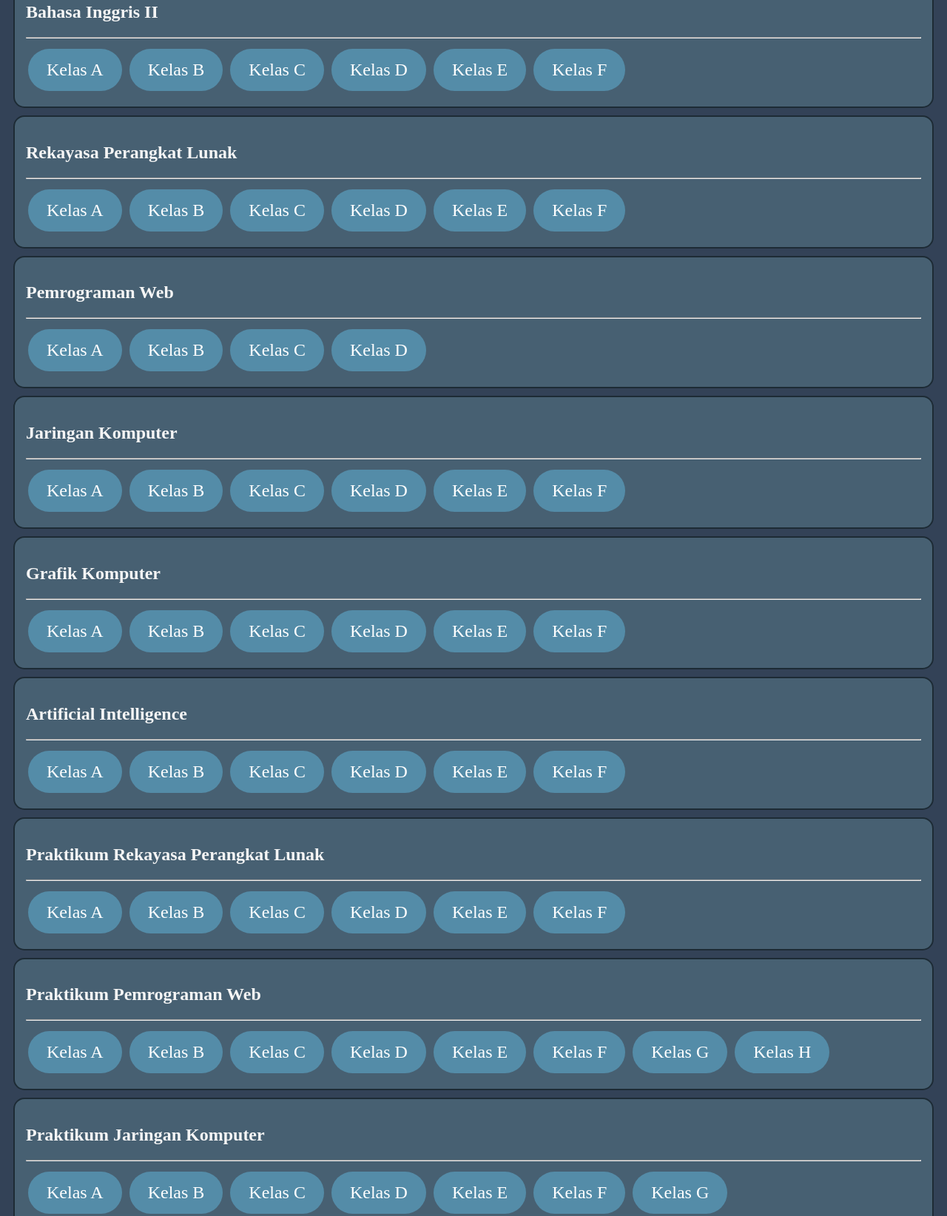
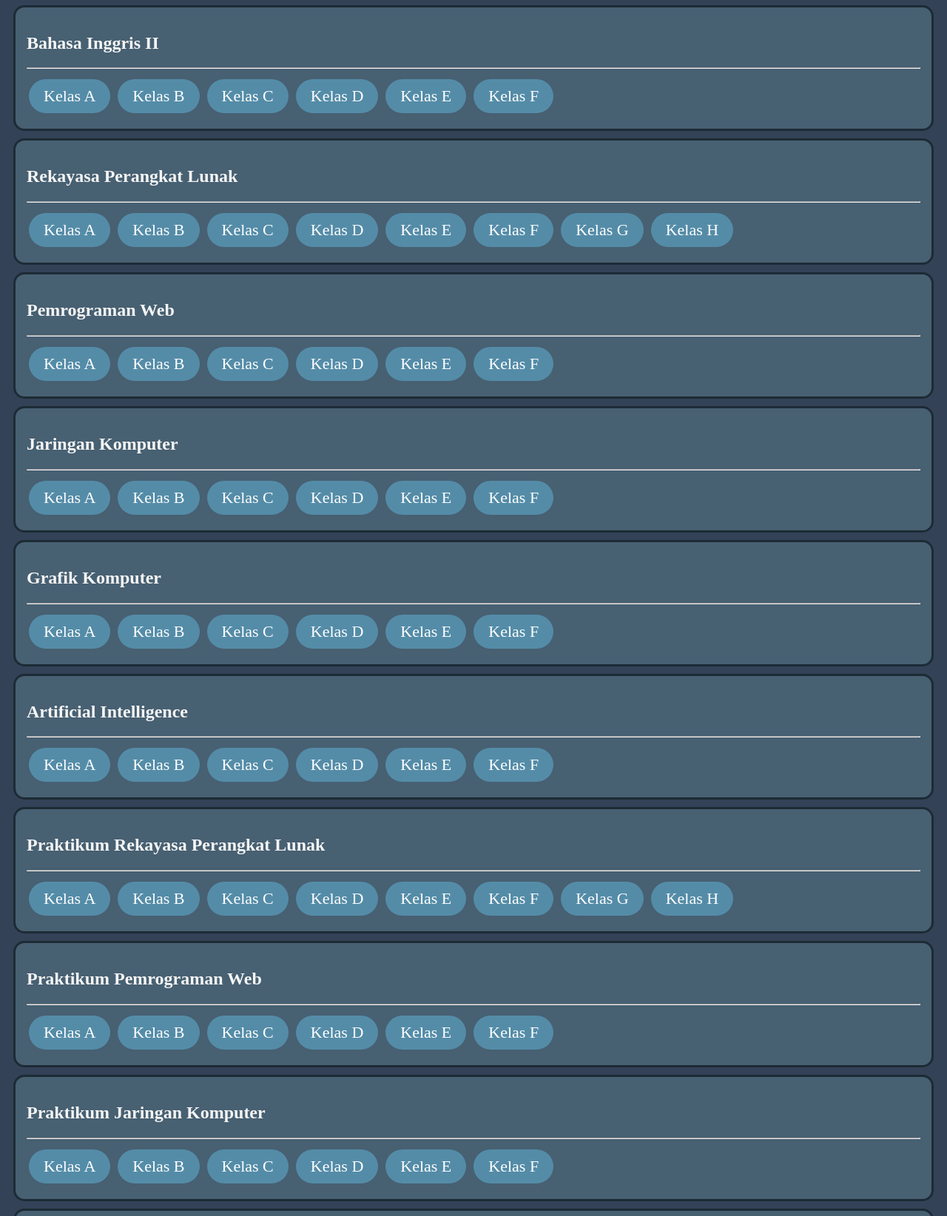
Before and after one commit to naufalbakh/KelasINTEGER-SMT4, a plain HTML site: page index.html in a window 1280 px wide. Shown: the part 216-1860 px from the top of the page at 74% size. Drawn offline with Linux system fonts and the light colour scheme.

Commit message:
Input Link Kelas dan Animasi Header

```diff
--- a/index.html
+++ b/index.html
@@ -1,17 +1,28 @@
 <!DOCTYPE html>
 <html>
+
 <head>
   <title>KELAS INTEGER SEMESTER 4</title>
-    <link rel="icon" type="image/png" href="favicon.png"/>
+  <link rel="icon" type="image/png" href="favicon.png" />
   <meta name="viewport" content="width=device-width, initial-scale=1.0">
   <style>
-    #more {display: none;}
+    #more {
+      display: none;
+    }
+
+    #header {
+      color: black;
+      text-align: center;
+      font-size: 20px;
+      transition: 0.4s;
+    }
+
     .tim {
       border-radius: 15px;
       margin: auto;
       text-align: center;
-        font-family:Poppins;
-        color:white;
+      font-family: Poppins;
+      color: white;
       padding: auto;
 
     }
@@ -19,17 +30,17 @@
     .matkul {
       background-color: #476072;
       color: whitesmoke;
-        border: 2px solid rgb(29, 43, 53);
+      border: 3px solid rgb(29, 43, 53);
       border-radius: 15px;
       margin: 10px;
       padding: 15px;
     }
 
     .button {
-        transition-duration: 0,4s;
-        font-family:Poppins;
-        padding: 15px 25px;
-        font-size: 24px;
+      transition-duration: 0, 4s;
+      font-family: Poppins;
+      padding: 10px 20px;
+      font-size: 22px;
       text-align: center;
       cursor: pointer;
       outline: none;
@@ -42,19 +53,19 @@
     }
 
     .button:hover {
-        background-color: #EEEEEE;
+      background-color: #bbd9ee;
       color: #476072;
     }
 
     .button:active {
-        background-color: #EEEEEE;
+      background-color: #bbd9ee;
       color: #476072;
       box-shadow: 0px 5px 10px rgb(41, 53, 61);
       transform: translateY(4px);
     }
 
-    .matkul:hover{
-        border: 2px solid rgb(255, 255, 255);
+    .matkul:hover {
+      border: 3px solid rgb(255, 255, 255);
     }
   </style>
 
@@ -62,19 +73,41 @@
 
 <body style="background-color: #334257;">
 
-<h1 style="text-align: center;font-family:Poppins;color:white" >GRUP KELAS TEKNIK INFORMATIKA ANGKATAN 2020<br><br>(SEMESTER 4)</h1>
+  <div id="header"><h1 style=" text-align: center;font-family:Poppins;color:white">GRUP KELAS TEKNIK INFORMATIKA ANGKATAN
+    2020<br><br>(SEMESTER 4)</h1></div>
+  <!-- <h1 style=" text-align: center;font-family:Poppins;color:white">GRUP KELAS TEKNIK INFORMATIKA ANGKATAN
+    2020<br><br>(SEMESTER 4)</h1> -->
   <br>
+
+  <script>
+    // When the user scrolls down 50px from the top of the document, resize the header's font size
+    window.onscroll = function () { scrollFunction() };
+
+    function scrollFunction() {
+      if (document.body.scrollTop > 25 || document.documentElement.scrollTop > 25) {
+        document.getElementById("header").style.fontSize = "16px";
+      } else {
+        document.getElementById("header").style.fontSize = "20px";
+      }
+    }
+  </script>
 
   <div class="matkul">
     <h2 style="font-family:Poppins;">Bahasa Inggris II</h2>
     <form>
       <hr>
-      <input class="button" type="button" onclick="window.open('https://chat.whatsapp.com/CfjIb1cFmwM54tX5PKAUGn');" value="Kelas A" />
-      <input class="button" type="button" onclick="window.open('https://chat.whatsapp.com/GpxnEYbywWH66DYIVTv5p0');" value="Kelas B" />
-      <input class="button" type="button" onclick="window.open('https://chat.whatsapp.com/FR4z3SMALumKYpQcOXiY25');" value="Kelas C" />
-      <input class="button" type="button" onclick="window.open('https://chat.whatsapp.com/FxCZVvYfdEO5wWdbvzgYT1');" value="Kelas D" />
-      <input class="button" type="button" onclick="window.open('https://chat.whatsapp.com/F6K6zYX0rW7CFJMkgFlkgF');" value="Kelas E" />
-      <input class="button" type="button" onclick="window.open('https://chat.whatsapp.com/LSRjZsS4J7CIa8C3SEDCio');" value="Kelas F" />
+      <input class="button" type="button" onclick="window.open('https://chat.whatsapp.com/EmVzyCfjZEl1ocLMeum3KX');"
+        value="Kelas A" />
+      <input class="button" type="button" onclick="window.open('https://chat.whatsapp.com/GAy3uscGtcO4IkZsG3aJg9');"
+        value="Kelas B" />
+      <input class="button" type="button" onclick="window.open('https://chat.whatsapp.com/DnAPjZLr6RS0ZiPTFuwtwa');"
+        value="Kelas C" />
+      <input class="button" type="button" onclick="window.open('https://chat.whatsapp.com/JoTUo2CHDpa12fVU4giJjs');"
+        value="Kelas D" />
+      <input class="button" type="button" onclick="window.open('https://chat.whatsapp.com/Dhozkc7i930EojiBYmvEUI');"
+        value="Kelas E" />
+      <input class="button" type="button" onclick="window.open('https://chat.whatsapp.com/KLHwiTZUCYJLOG2DkOXNzt');"
+        value="Kelas F" />
     </form>
   </div>
 
@@ -82,12 +115,22 @@
     <h2 style="font-family:Poppins;">Rekayasa Perangkat Lunak</h2>
     <form>
       <hr>
-      <input class="button" type="button" onclick="window.open('https://chat.whatsapp.com/JAN2Hpz39QF7JleKfKlauP');" value="Kelas A" />
-      <input class="button" type="button" onclick="window.open('https://chat.whatsapp.com/BzqHM4fXXD3633Y5GP9sQ5');" value="Kelas B" />
-      <input class="button" type="button" onclick="window.open('https://chat.whatsapp.com/Boo1gFUVzn1L4Q6qyADpMK');" value="Kelas C" />
-      <input class="button" type="button" onclick="window.open('https://chat.whatsapp.com/F1KAOtCJOSN8AlvnctVStO');" value="Kelas D" />
-      <input class="button" type="button" onclick="window.open('https://chat.whatsapp.com/KgmMhwdhwzbAyfiBLRfZep');" value="Kelas E" />
-      <input class="button" type="button" onclick="window.open('https://chat.whatsapp.com/CIcX0bYOAnC1HeJjruceLJ');" value="Kelas F" />
+      <input class="button" type="button" onclick="window.open('https://chat.whatsapp.com/LQrPq5t8rV3D1xSJAKpcO6');"
+        value="Kelas A" />
+      <input class="button" type="button" onclick="window.open('https://chat.whatsapp.com/IEriNE86ritDvNBkwDK2Wf');"
+        value="Kelas B" />
+      <input class="button" type="button" onclick="window.open('https://chat.whatsapp.com/D01amp4kabSD7r8JXG2S5M');"
+        value="Kelas C" />
+      <input class="button" type="button" onclick="window.open('https://chat.whatsapp.com/Dm8fXo762I32MqSzTGf65r');"
+        value="Kelas D" />
+      <input class="button" type="button" onclick="window.open('https://chat.whatsapp.com/EFDHqtxRUHFG0VNWruM4Fi');"
+        value="Kelas E" />
+      <input class="button" type="button" onclick="window.open('https://chat.whatsapp.com/Cr9jNZnzotKHGjGNERHJaW');"
+        value="Kelas F" />
+      <input class="button" type="button" onclick="window.open('https://chat.whatsapp.com/CUFN9c0lMrAAmUMiCR93ZE');"
+        value="Kelas G" />
+      <input class="button" type="button" onclick="window.open('https://chat.whatsapp.com/B58On6jMg6WD20waDNsDOG');"
+        value="Kelas H" />
     </form>
   </div>
 
@@ -95,10 +138,18 @@
     <h2 style="font-family:Poppins;">Pemrograman Web</h2>
     <form>
       <hr>
-      <input class="button" type="button" onclick="window.open('https://chat.whatsapp.com/Dgwr0O31gdbE6aIO0YH4m6');" value="Kelas A" />
-      <input class="button" type="button" onclick="window.open('https://chat.whatsapp.com/Dt2rbGmKYxGJpCTyMgB5jZ');" value="Kelas B" />
-      <input class="button" type="button" onclick="window.open('https://chat.whatsapp.com/DQjvvguIPML19kir3ZbhYy');" value="Kelas C" />
-      <input class="button" type="button" onclick="window.open('https://chat.whatsapp.com/CynljsY4QsbHCGhJ9vsiCR');" value="Kelas D" />
+      <input class="button" type="button" onclick="window.open('https://chat.whatsapp.com/EFgrRJCddve1IRrYdHQnxN');"
+        value="Kelas A" />
+      <input class="button" type="button" onclick="window.open('https://chat.whatsapp.com/JcOsqXoZuNICCecqsxB6vF');"
+        value="Kelas B" />
+      <input class="button" type="button" onclick="window.open('https://chat.whatsapp.com/GU0Lms3jz3p3sxCSJcQnxI');"
+        value="Kelas C" />
+      <input class="button" type="button" onclick="window.open('https://chat.whatsapp.com/KNcHzfvcUyL8294eXB8iMh');"
+        value="Kelas D" />
+      <input class="button" type="button" onclick="window.open('https://chat.whatsapp.com/CzBxsOvEoZQ6uRoyEgxBdm');"
+        value="Kelas E" />
+      <input class="button" type="button" onclick="window.open('https://chat.whatsapp.com/CzCKgvYNL7J1Gjqt2LM4NO');"
+        value="Kelas F" />
     </form>
   </div>
 
@@ -106,12 +157,18 @@
     <h2 style="font-family:Poppins;">Jaringan Komputer</h2>
     <form>
       <hr>
-      <input class="button" type="button" onclick="window.open('https://chat.whatsapp.com/DoOHzLj590U4Zb0yPdZDOi');" value="Kelas A" />
-      <input class="button" type="button" onclick="window.open('https://chat.whatsapp.com/EyluhLln00YILQz4Kc2knA');" value="Kelas B" />
-      <input class="button" type="button" onclick="window.open('https://chat.whatsapp.com/Cj36QRWbvhKDTf1a4n2jUU');" value="Kelas C" />
-      <input class="button" type="button" onclick="window.open('https://chat.whatsapp.com/DHXnHynY1rr1joSHbhQZ7M');" value="Kelas D" />
-      <input class="button" type="button" onclick="window.open('https://chat.whatsapp.com/KHiPjb2SOxC9O9xLgIDB4t');" value="Kelas E" />
-      <input class="button" type="button" onclick="window.open('https://chat.whatsapp.com/EnbiaVRYCwXFjFQwfptrMX');" value="Kelas F" />
+      <input class="button" type="button" onclick="window.open('https://chat.whatsapp.com/DccrtUwlXHuD6La22iygwH');"
+        value="Kelas A" />
+      <input class="button" type="button" onclick="window.open('https://chat.whatsapp.com/E4jBaX0pYShBdfOAx1Whfj');"
+        value="Kelas B" />
+      <input class="button" type="button" onclick="window.open('https://chat.whatsapp.com/KKswNbgy86jAB2ze0k0jFK');"
+        value="Kelas C" />
+      <input class="button" type="button" onclick="window.open('https://chat.whatsapp.com/FLp1gdS4UVo9z1TbSehSwP');"
+        value="Kelas D" />
+      <input class="button" type="button" onclick="window.open('https://chat.whatsapp.com/KUbdBvx3yTr4mHeB2lusle');"
+        value="Kelas E" />
+      <input class="button" type="button" onclick="window.open('https://chat.whatsapp.com/H09V9Pol1lMLbj5KBh3VDJ');"
+        value="Kelas F" />
     </form>
   </div>
 
@@ -119,12 +176,18 @@
     <h2 style="font-family:Poppins;">Grafik Komputer</h2>
     <form>
       <hr>
-      <input class="button" type="button" onclick="window.open('https://chat.whatsapp.com/FAdqGI7Md8L27WL1O9nlWi');" value="Kelas A" />
-      <input class="button" type="button" onclick="window.open('https://chat.whatsapp.com/FTCaA6UITRI7RwsbKW7aqR');" value="Kelas B" />
-      <input class="button" type="button" onclick="window.open('https://chat.whatsapp.com/FlzrCLV8KWBEthLMcnPuHW');" value="Kelas C" />
-      <input class="button" type="button" onclick="window.open('https://chat.whatsapp.com/KFNRjFGwHO0IB9uA5c7GZW');" value="Kelas D" />
-      <input class="button" type="button" onclick="window.open('https://chat.whatsapp.com/FfHY2r33N4HLRCvZNU4Cvc');" value="Kelas E" />
-      <input class="button" type="button" onclick="window.open('https://chat.whatsapp.com/JLmFv8UEc9NLOqb1E69YRZ');" value="Kelas F" />
+      <input class="button" type="button" onclick="window.open('https://chat.whatsapp.com/EXwaDlzpfk2DuvefJ5NTqV');"
+        value="Kelas A" />
+      <input class="button" type="button" onclick="window.open('https://chat.whatsapp.com/EhLP3eRWTgyLPsLhrpoLb2');"
+        value="Kelas B" />
+      <input class="button" type="button" onclick="window.open('https://chat.whatsapp.com/FP7ljSIGSw3Joxg4MbLy5x');"
+        value="Kelas C" />
+      <input class="button" type="button" onclick="window.open('https://chat.whatsapp.com/JfV5TeAB7lt8CFk3mW9rUg');"
+        value="Kelas D" />
+      <input class="button" type="button" onclick="window.open('https://chat.whatsapp.com/HG3NMdMBCxTImWSzaGh3Qa');"
+        value="Kelas E" />
+      <input class="button" type="button" onclick="window.open('https://chat.whatsapp.com/LTGvpvg0qDXEXXZ4q5nAzX');"
+        value="Kelas F" />
     </form>
   </div>
 
@@ -132,12 +195,18 @@
     <h2 style="font-family:Poppins;">Artificial Intelligence</h2>
     <form>
       <hr>
-      <input class="button" type="button" onclick="window.open('https://chat.whatsapp.com/G7fqwrqb9j384wpP1x1C9s');" value="Kelas A" />
-      <input class="button" type="button" onclick="window.open('https://chat.whatsapp.com/C5Qj8hrNFoMChrBITaM97e');" value="Kelas B" />
-      <input class="button" type="button" onclick="window.open('https://chat.whatsapp.com/KWAd1exNsVPLXEy6bEv0td');" value="Kelas C" />
-      <input class="button" type="button" onclick="window.open('https://chat.whatsapp.com/KXEXn06D8uZ1g52VgI1ERY');" value="Kelas D" />
-      <input class="button" type="button" onclick="window.open('https://chat.whatsapp.com/Jb1Gv55B5mLFcTvMHenpdz');" value="Kelas E" />
-      <input class="button" type="button" onclick="window.open('https://chat.whatsapp.com/G29HvycJ1tY8JbBiQYc77t');" value="Kelas F" />
+      <input class="button" type="button" onclick="window.open('https://chat.whatsapp.com/Gz95X8ddyge8G8KYd0i0kH');"
+        value="Kelas A" />
+      <input class="button" type="button" onclick="window.open('https://chat.whatsapp.com/H7vPghwqAd23fGU4JYiiDD');"
+        value="Kelas B" />
+      <input class="button" type="button" onclick="window.open('https://chat.whatsapp.com/Brf4uXT7cROEwNqqymhWzY');"
+        value="Kelas C" />
+      <input class="button" type="button" onclick="window.open('https://chat.whatsapp.com/JMeUeiNsYyUCADpRIkbdvv');"
+        value="Kelas D" />
+      <input class="button" type="button" onclick="window.open('https://chat.whatsapp.com/Fr9jfEdpNx5AEdlIKSzIiC');"
+        value="Kelas E" />
+      <input class="button" type="button" onclick="window.open('https://chat.whatsapp.com/JkGmFYTYPMc8nwOlwwNU0M');"
+        value="Kelas F" />
     </form>
   </div>
 
@@ -145,12 +214,22 @@
     <h2 style="font-family:Poppins;">Praktikum Rekayasa Perangkat Lunak</h2>
     <form>
       <hr>
-      <input class="button" type="button" onclick="window.open('https://chat.whatsapp.com/CA380BI7OVc529fsEgPNyS');" value="Kelas A" />
-      <input class="button" type="button" onclick="window.open('https://chat.whatsapp.com/GNsP0K7XMyu4PEV4mk4QNR');" value="Kelas B" />
-      <input class="button" type="button" onclick="window.open('https://chat.whatsapp.com/CaymW4rX9tT1DiyoRxcn2c');" value="Kelas C" />
-      <input class="button" type="button" onclick="window.open('https://chat.whatsapp.com/IJW8TNonspkEDPys8ET9Ye');" value="Kelas D" />
-      <input class="button" type="button" onclick="window.open('https://chat.whatsapp.com/GdK40hN4teiAyc7qUh4VjM');" value="Kelas E" />
-      <input class="button" type="button" onclick="window.open('https://chat.whatsapp.com/IVWUjgKuZuR7LLDOhAOcw9');" value="Kelas F" />
+      <input class="button" type="button" onclick="window.open('https://chat.whatsapp.com/DgpAul26zzt92praPVFQwa');"
+        value="Kelas A" />
+      <input class="button" type="button" onclick="window.open('https://chat.whatsapp.com/LKZ9awKINOeB3gUdoDcO3o');"
+        value="Kelas B" />
+      <input class="button" type="button" onclick="window.open('https://chat.whatsapp.com/Cvu1PevBegp9T0NZ035ZZx');"
+        value="Kelas C" />
+      <input class="button" type="button" onclick="window.open('https://chat.whatsapp.com/LgzM8cea5TY3rH0sSvErCQ');"
+        value="Kelas D" />
+      <input class="button" type="button" onclick="window.open('https://chat.whatsapp.com/H1DT51RAKH04Mlei9Ut9OU');"
+        value="Kelas E" />
+      <input class="button" type="button" onclick="window.open('https://chat.whatsapp.com/C0raSSg0QBgLODID8g3Hke');"
+        value="Kelas F" />
+      <input class="button" type="button" onclick="window.open('https://chat.whatsapp.com/CpKVxbQPbNwK0J9pbxkuO2');"
+        value="Kelas G" />
+      <input class="button" type="button" onclick="window.open('https://chat.whatsapp.com/Eg6y8cA6gxn2bH3SeUdhlb');"
+        value="Kelas H" />
     </form>
   </div>
 
@@ -158,14 +237,18 @@
     <h2 style="font-family:Poppins;">Praktikum Pemrograman Web</h2>
     <form>
       <hr>
-      <input class="button" type="button" onclick="window.open('https://chat.whatsapp.com/KZKZ7Gpe5qfG6RWFJHU8fr');" value="Kelas A" />
-      <input class="button" type="button" onclick="window.open('https://chat.whatsapp.com/HVHUfCRjner6gqTnVunfK1');" value="Kelas B" />
-      <input class="button" type="button" onclick="window.open('https://chat.whatsapp.com/FMWpyN7KT893TGhV5SocK8');" value="Kelas C" />
-      <input class="button" type="button" onclick="window.open('https://chat.whatsapp.com/Du7mK5vTiHlAdsK687ApJa');" value="Kelas D" />
-      <input class="button" type="button" onclick="window.open('https://chat.whatsapp.com/GKkpO50FBxBJXlrBXXWM3g');" value="Kelas E" />
-      <input class="button" type="button" onclick="window.open('https://chat.whatsapp.com/DHuzlwrRuTuERAPYXsL90G');" value="Kelas F" />
-      <input class="button" type="button" onclick="window.open('https://chat.whatsapp.com/HoChD0ADgbiKvpl9f7SayS');" value="Kelas G" />
-      <input class="button" type="button" onclick="window.open('https://chat.whatsapp.com/HFH2cqoRnCk2MtnKybdfS3');" value="Kelas H" />
+      <input class="button" type="button" onclick="window.open('https://chat.whatsapp.com/L5W1LRjle6zEl8ecV5os0Z');"
+        value="Kelas A" />
+      <input class="button" type="button" onclick="window.open('https://chat.whatsapp.com/LFiuodCpzNiI99LvP6J5wF');"
+        value="Kelas B" />
+      <input class="button" type="button" onclick="window.open('https://chat.whatsapp.com/CaumBhj0Cyk0Dr7cLlySyR');"
+        value="Kelas C" />
+      <input class="button" type="button" onclick="window.open('https://chat.whatsapp.com/BjWp8N0WA10Lue6pReqqzg');"
+        value="Kelas D" />
+      <input class="button" type="button" onclick="window.open('https://chat.whatsapp.com/Cgf3YqCQ06IIIhT3QCTzpB');"
+        value="Kelas E" />
+      <input class="button" type="button" onclick="window.open('https://chat.whatsapp.com/I3UYJ7wdUBh9IYad4Wx5iW');"
+        value="Kelas F" />
     </form>
   </div>
 
@@ -173,13 +256,18 @@
     <h2 style="font-family:Poppins;">Praktikum Jaringan Komputer</h2>
     <form>
       <hr>
-      <input class="button" type="button" onclick="window.open('https://chat.whatsapp.com/C57eBoRpF7HK9qNiUulTdd');" value="Kelas A" />
-      <input class="button" type="button" onclick="window.open('https://chat.whatsapp.com/DjK5j2CDuKWJcXitdYtPUa');" value="Kelas B" />
-      <input class="button" type="button" onclick="window.open('https://chat.whatsapp.com/KRpsmt4OXBO7yLrJdJ63fE');" value="Kelas C" />
-      <input class="button" type="button" onclick="window.open('https://chat.whatsapp.com/Ftr6luIFoxpGhMg4rLegS4');" value="Kelas D" />
-      <input class="button" type="button" onclick="window.open('https://chat.whatsapp.com/GyVwFUQIWE85hvkfOdT5Ms');" value="Kelas E" />
-      <input class="button" type="button" onclick="window.open('https://chat.whatsapp.com/BCRuR4zEznRD1fy5TpKktI');" value="Kelas F" />
-      <input class="button" type="button" onclick="window.open('https://chat.whatsapp.com/GQdw8iAE6nB9fAnQK4NK2n');" value="Kelas G" />
+      <input class="button" type="button" onclick="window.open('https://chat.whatsapp.com/IP0YZXcI97RFNq0BEmzRvH');"
+        value="Kelas A" />
+      <input class="button" type="button" onclick="window.open('https://chat.whatsapp.com/KclUJ9ThEWx3mb7P0MZzJC');"
+        value="Kelas B" />
+      <input class="button" type="button" onclick="window.open('https://chat.whatsapp.com/ILKJBZ4mSfsATBrUmVssRC');"
+        value="Kelas C" />
+      <input class="button" type="button" onclick="window.open('https://chat.whatsapp.com/BId2bLKZJU80DOSMwvozSn');"
+        value="Kelas D" />
+      <input class="button" type="button" onclick="window.open('https://chat.whatsapp.com/CuqcD8s6znQDBilbG0td1Y');"
+        value="Kelas E" />
+      <input class="button" type="button" onclick="window.open('https://chat.whatsapp.com/EULdtY2igeE5vLI9cGd5UT');"
+        value="Kelas F" />
     </form>
   </div>
 
@@ -187,13 +275,18 @@
     <h2 style="font-family:Poppins;">Praktikum Grafik Komputer</h2>
     <form>
       <hr>
-      <input class="button" type="button" onclick="window.open('https://chat.whatsapp.com/BtIaZ1BUTxQHQc2KwLc5nn');" value="Kelas A" />
-      <input class="button" type="button" onclick="window.open('https://chat.whatsapp.com/IdDcw3EfXifIfgi6mWtzq9');" value="Kelas B" />
-      <input class="button" type="button" onclick="window.open('https://chat.whatsapp.com/H9OgBRFQRSU3jc5W0IZzZd');" value="Kelas C" />
-      <input class="button" type="button" onclick="window.open('https://chat.whatsapp.com/By4Q5ABoaR0BG0uKtnXt1C');" value="Kelas D" />
-      <input class="button" type="button" onclick="window.open('https://chat.whatsapp.com/JBNhPGF4Kee53U1sEfPbcq');" value="Kelas E" />
-      <input class="button" type="button" onclick="window.open('https://chat.whatsapp.com/HpAJO422cuD2n8ntsPNKot');" value="Kelas F" />
-      <input class="button" type="button" onclick="window.open('https://chat.whatsapp.com/FOaWTAXLDPQBmN8D3xxrtH');" value="Kelas G" />
+      <input class="button" type="button" onclick="window.open('https://chat.whatsapp.com/I9NYryQOasZHM2jXF5YyXB');"
+        value="Kelas A" />
+      <input class="button" type="button" onclick="window.open('https://chat.whatsapp.com/Evmidxno2cq8SUf6DZGTB9');"
+        value="Kelas B" />
+      <input class="button" type="button" onclick="window.open('https://chat.whatsapp.com/LTotw6AjgfO096SlHvr7q3');"
+        value="Kelas C" />
+      <input class="button" type="button" onclick="window.open('https://chat.whatsapp.com/CCq9GwycCINLZX0GTHPRI8');"
+        value="Kelas D" />
+      <input class="button" type="button" onclick="window.open('https://chat.whatsapp.com/GMoxrY5PJv2EE7C3LLty3j');"
+        value="Kelas E" />
+      <input class="button" type="button" onclick="window.open('https://chat.whatsapp.com/KNbZU65ZDMIHuzyVfNApii');"
+        value="Kelas F" />
     </form>
   </div>
 
@@ -204,17 +297,15 @@
     <form>
       <hr style="width:15%;text-align:center;">
       <h5><span id="dots"> </span><span id="more" style="font-family:Poppins;color:white;">
-            A. Shohibul Aqshal Radanta
-            <br>Achmad Nur Aqmali
-            <br>Naufal Bakhtiar ismail
-            <br>Imroatus Tsaany Maghfira
-            <br>Firyal Nabila Zalfa
-            <br>Tata Farindra Ayuningtyas
-<!--             <br>Rafi Aulia Prasetya -->
-<!--             <br>Achmad Choirul Huda -->
-
+          200605110002
+          <br>200605110036
+          <br>200605110105
+          <br>200605110107
+          <br>200605110111
+          <br>200605110115
+          <br>200605110117
+          <br>200605110142
         </span></h5>
-
 
       <script>
         function myFunction() {
@@ -228,7 +319,7 @@
             moreText.style.display = "none";
           } else {
             dots.style.display = "none";
-                btnText.innerHTML = "Thanks to all";
+            btnText.innerHTML = "Thanks to ...";
             moreText.style.display = "block";
           }
         }
@@ -241,4 +332,5 @@
   <p style="text-align: center;font-size:70%;color: white;"><b>Copyright</b> © TI'20 - INTEGER <br> - 2022 - </p>
 
 </body>
+
 </html>
```
Lines whose indentation alone changed are shown as unchanged.
